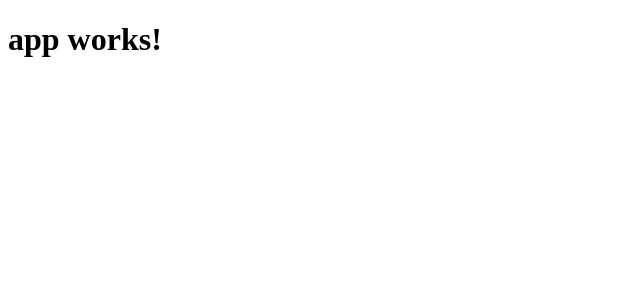
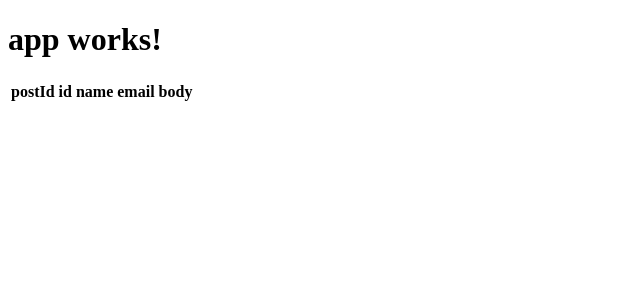
Before and after one commit to aarboleda1/ng2-sortable-filterable-table, an Angular app: page / in a window 1280 px wide. Shown: the top 300 px of the page, without its empty margins (0-640 px from the left). Built offline with nearby package versions, Linux system fonts and the light colour scheme.

Commit message:
[update] - add table

```diff
--- a/src/app/app.component.html
+++ b/src/app/app.component.html
@@ -1,3 +1,18 @@
-<h1>
-  {{title}}
-</h1>
+<div>
+  <h1>
+    {{title}}
+  </h1>
+  <h2>
+    {{instructions}}
+  </h2>
+  <table>
+    <thead>
+      <th>postId</th>
+      <th>id</th>
+      <th>name</th>
+      <th>email</th>
+      <th>body</th>
+    </thead>
+
+  </table>
+</div>
```
